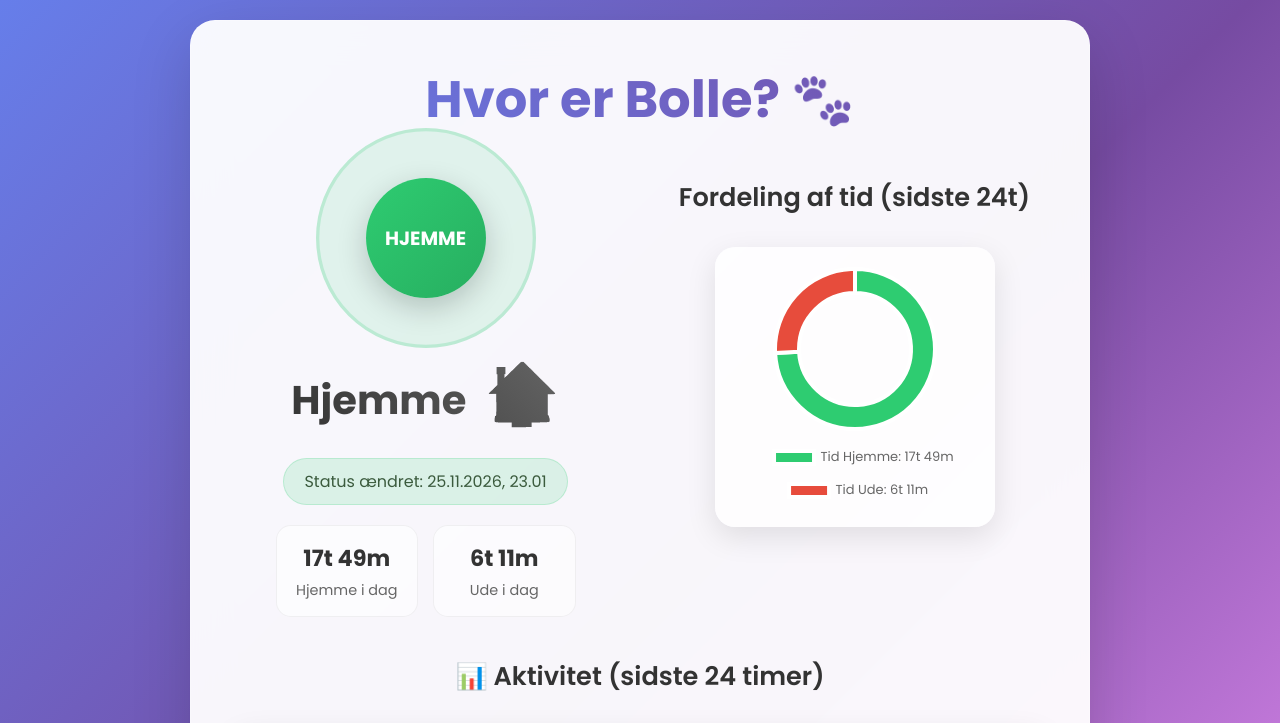
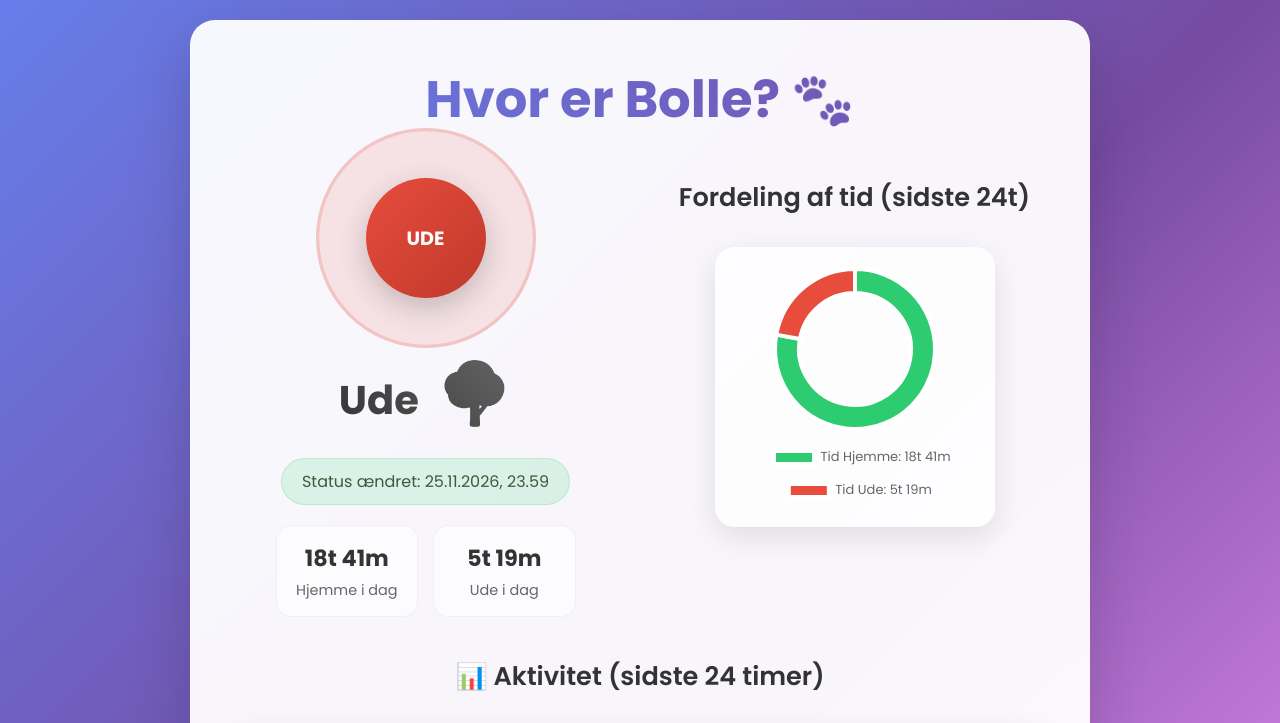
Before and after one commit to henrikastrup/temperatur-display, a plain HTML site: page kat.html in a window 1280 px wide. Shown: the top 723 px of the page. Drawn offline with nearby package versions, Linux system fonts and the light colour scheme.

Commit message:
Opdateret Katte-Dashboard - 25.11.2026, 22.59.07

```diff
--- a/kat.html
+++ b/kat.html
@@ -47,18 +47,18 @@
         <div class="main-content">
             <div class="status-section">
                 <div class="status-indicator">
-                    <div class="pulse-ring inside"></div>
-                    <div class="status-core inside">HJEMME</div>
+                    <div class="pulse-ring outside"></div>
+                    <div class="status-core outside">UDE</div>
                 </div>
-                <div class="status-text">Hjemme <span class="status-icon">🏠</span></div>
-                <div class="last-change">Status ændret: 25.11.2026, 23.01</div>
+                <div class="status-text">Ude <span class="status-icon">🌳</span></div>
+                <div class="last-change">Status ændret: 25.11.2026, 23.59</div>
                 <div class="stats-grid">
                     <div class="stat-card">
-                        <div class="stat-value">17t 49m</div>
+                        <div class="stat-value">18t 41m</div>
                         <div class="stat-label">Hjemme i dag</div>
                     </div>
                     <div class="stat-card">
-                        <div class="stat-value">6t 11m</div>
+                        <div class="stat-value">5t 19m</div>
                         <div class="stat-label">Ude i dag</div>
                     </div>
                 </div>
@@ -80,7 +80,7 @@
         </div>
 
         <div class="footer">
-            Sidst opdateret: 25.11.2026, 23.01
+            Sidst opdateret: 25.11.2026, 23.59
         </div>
     </div>
 
@@ -97,7 +97,7 @@
             type: 'doughnut',
             data: {
                 labels: ['Tid Hjemme', 'Tid Ude'],
-                datasets: [{ data: [17.8112900942564, 6.18875191099114], backgroundColor: ['#2ecc71', '#e74c3c'], borderColor: ['#ffffff'], borderWidth: 4, hoverOffset: 8 }]
+                datasets: [{ data: [18.6901700303952, 5.31009485059314], backgroundColor: ['#2ecc71', '#e74c3c'], borderColor: ['#ffffff'], borderWidth: 4, hoverOffset: 8 }]
             },
             options: {
                 responsive: true, maintainAspectRatio: true, cutout: '70%', plugins: { legend: { position: 'bottom', labels: { font: { size: 13, family: 'Poppins' }, padding: 20, generateLabels: function(chart) { const data = chart.data; if (data.labels.length && data.datasets.length) { return data.labels.map((label, i) => { const meta = chart.getDatasetMeta(0); const style = meta.controller.getStyle(i); const value = data.datasets[0].data[i]; const formattedTime = formatHours(value); return { text: label + ': ' + formattedTime, fillStyle: style.backgroundColor, strokeStyle: style.borderColor, lineWidth: style.borderWidth, hidden: isNaN(data.datasets[0].data[i]) || meta.data[i].hidden, index: i }; }); } return []; } } } }, animation: { animateRotate: true, duration: 1500 } }
@@ -107,10 +107,10 @@
         new Chart(activityCtx, {
             type: 'line',
             data: {
-                labels: ["23.06","01.46","04.40","05.29","06.31","07.26","14.55","15.41","15.49","15.52","16.10","16.15","22.00","22.13","22.20","23.01"],
+                labels: ["01.46","04.40","05.29","06.31","07.26","14.55","15.41","15.49","15.52","16.10","16.15","22.00","22.13","22.20","23.01","23.59"],
                 datasets: [{
                     label: 'Status',
-                    data: [1,0,1,0,1,0,1,0,1,0,1,0,1,0,1,0],
+                    data: [0,1,0,1,0,1,0,1,0,1,0,1,0,1,0,1],
                     borderWidth: 3,
                     fill: true,
                     pointRadius: 0,
```
